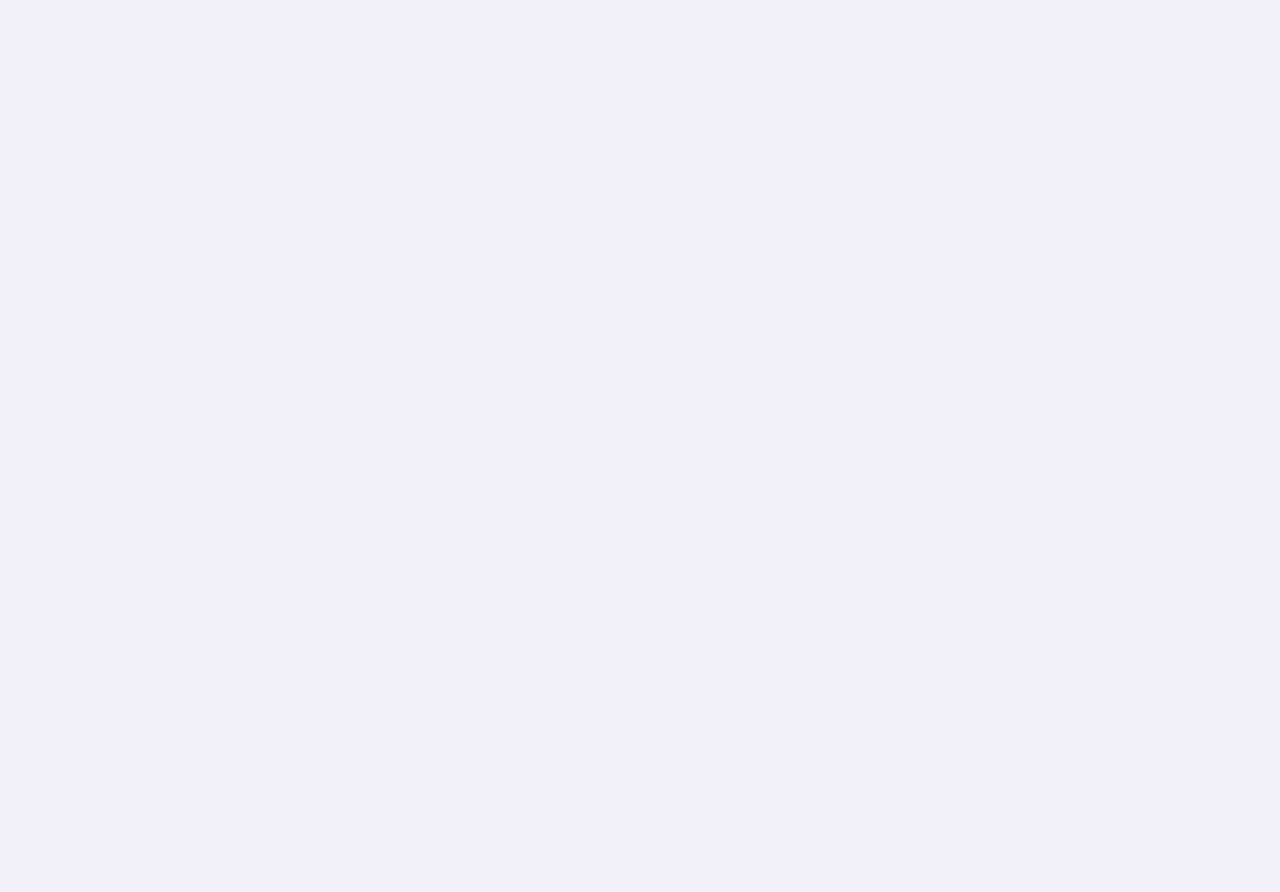
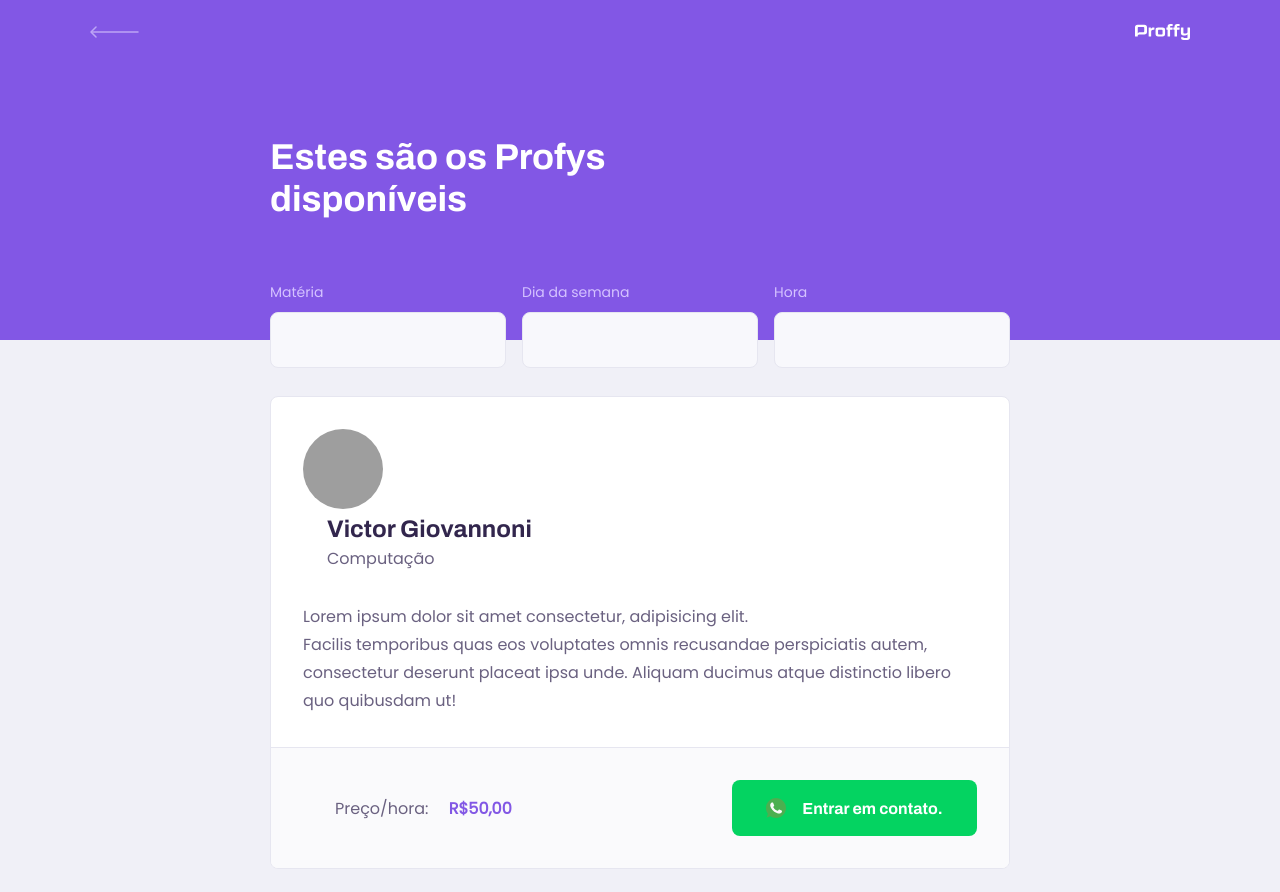
Before and after one commit to Vernalhav/nlw-proffy, a React (Create React App) app: page /study in a window 1280 px wide. Shown: the top 892 px of the page. Before the commit the page ends 800 px from the top, so only its background shows below. Built offline with nearby package versions, Linux system fonts and the light colour scheme; grey boxes are pictures that could not be loaded.

Commit message:
Finished basic teacher item component (no props)

```diff
--- /dev/null
+++ b/src/assets/images/icons/index.d.ts
@@ -0,0 +1,4 @@
+declare module '*.svg' {
+    const content: any;
+    export default content;
+}
--- a/src/assets/styles/global.css
+++ b/src/assets/styles/global.css
@@ -48,6 +48,7 @@
     font-weight: 500;
     font-size: 1.6rem;
     font-family: Poppins;
+    color: var(--color-text-base)
 }
 
 .container {
--- a/src/components/PageHeader/index.tsx
+++ b/src/components/PageHeader/index.tsx
@@ -4,8 +4,13 @@
 import logoImage from '../../assets/images/logo.svg';
 import backIcon from '../../assets/images/icons/back.svg';
 
+import './styles.css';
 
-function PageHeader(){
+interface PageHeaderProps {
+    title: string;
+}
+
+const PageHeader: React.FC<PageHeaderProps> = (props) => {
     return (
         <header className="page-header">
             <div className="top-bar-container">
@@ -16,8 +21,10 @@
             </div>
 
             <div className="header-content">
-                <strong>Estes são os Profys disponíveis</strong>
+                <strong>{props.title}</strong>
+                {props.children}
             </div>
+
         </header>
     );
 }
--- a/src/components/PageHeader/styles.css
+++ b/src/components/PageHeader/styles.css
@@ -0,0 +1,66 @@
+.page-header {
+    display: flex;
+    flex-direction: column;
+    background-color: var(--color-primary);
+}
+
+.page-header .top-bar-container {
+    width: 90%;
+    margin: 0 auto;
+    display: flex;
+    justify-content: space-between;
+    align-items: center;
+    color: var(--color-text-in-primary);
+    padding: 1.6rem 0;
+}
+
+.page-header .top-bar-container a {
+    height: 3.2rem;
+    transition: opacity 0.2s;
+}
+
+.page-header .top-bar-container a:hover {
+    opacity: 0.7;
+}
+
+.page-header .top-bar-container > img {
+    height: 1.6rem;
+}
+
+.page-header .header-content {
+    width: 90%;
+    margin: 0 auto;
+    position: relative;
+    margin: 3.2rem auto;
+}
+
+.page-header .header-content strong {
+    font: 700 3.6rem Archivo;
+    line-height: 4.2rem;
+    color: var(--color-title-in-primary);
+}
+
+@media (min-width: 700px) {
+    .page-header {
+        height: 340px;
+    }
+
+    .page-header .top-bar-container {
+        max-width: 1100px;
+    }
+
+    .page-header .header-content {
+        flex: 1;
+        max-width: 740px;
+        margin: 0 auto;
+        padding-bottom: 48px;
+        display: flex;
+        flex-direction: column;
+        justify-content: center;
+        align-items: flex-start;
+    }
+
+    .page-header .header-content strong {
+        max-width: 340px;
+    }
+}
--- /dev/null
+++ b/src/components/TeacherItem/index.tsx
@@ -0,0 +1,38 @@
+import React from 'react';
+
+import wppIcon from '../../assets/images/icons/whatsapp.svg';
+
+import './styles.css';
+
+interface TeacherItemProps {
+
+}
+
+const TeacherItem: React.FC<TeacherItemProps> = (props) => {
+    return (
+        <article className="teacher-item">
+        <header>
+            <img src="https://www.pngitem.com/pimgs/m/30-307416_profile-icon-png-image-free-download-searchpng-employee.png" alt=""/>
+            <div>
+                <strong>Victor Giovannoni</strong>
+                <span>Computação</span>
+            </div>
+        </header>
+        <p>
+            Lorem ipsum dolor sit amet consectetur, adipisicing elit. <br/>
+            Facilis temporibus quas eos voluptates omnis recusandae perspiciatis autem, <br/>
+            consectetur deserunt placeat ipsa unde. Aliquam ducimus atque distinctio libero quo quibusdam ut!
+        </p>
+        <footer>
+            <p>Preço/hora: <strong>R$50,00</strong></p>
+            <button type="button">
+                <img src={wppIcon} alt="ícone Whatsapp"/>
+                Entrar em contato.
+            </button>
+        </footer>
+    </article>
+
+    );
+}
+
+export default TeacherItem;
--- /dev/null
+++ b/src/components/TeacherItem/styles.css
@@ -0,0 +1,100 @@
+.teacher-item {
+    background: var(--color-box-base);
+    border: 1px solid var(--color-line-in-white);
+    border-radius: 0.8rem;
+    margin-top: 2.4rem;
+    overflow: hidden;
+}
+
+.teacher-item header {
+    padding: 3.2rem 2rem;
+}
+
+.teacher-item header img {
+    width: 8rem;
+    height: 8rem;
+    border-radius: 50%;
+}
+
+.teacher-item header div {
+    margin-left: 2.4rem;
+}
+
+.teacher-item header div strong {
+    font: 700 2.4rem Archivo;
+    display: block;
+    color: var(--color-text-title);
+}
+
+.teacher-item header div span {
+    font-size: 1.6rem;
+    display: block;
+    margin-top: 0.4rem;
+}
+
+.teacher-item > p {
+    padding: 0.2rem;
+    font-size: 1.6rem;
+    line-height: 2.8rem;
+}
+
+.teacher-item footer {
+    padding: 3.2rem 2rem;
+    background: var(--color-box-footer);
+    border-top: 1px solid var(--color-line-in-white);
+    margin-top: 3.2rem;
+    display: flex;
+    align-items: center;
+    justify-content: space-between;
+}
+
+.teacher-item footer p strong {
+    color: var(--color-primary);
+    font-size: 1.6rem;
+    display: block;
+}
+
+.teacher-item footer button {
+    width: 20rem;
+    height: 5.6rem;
+    background: var(--color-secondary);
+    color: var(--color-button-text);
+    border: 0;
+    border-radius: 0.8rem;
+    cursor: pointer;
+    font: 700 1.4rem Archivo;
+    display: flex;
+    align-items: center;
+    justify-content: space-evenly;
+    transition: 0.2s;
+}
+
+.teacher-item footer button:hover {
+    background: var(--color-secondary-dark);
+}
+
+@media (min-width: 700px) {
+    .teacher-item header,
+    .teacher-item footer {
+        padding: 3.2rem;
+    }
+
+    .teacher-item p {
+        padding: 0 3.2rem;
+    }
+
+    .teacher-item footer p strong {
+        display: initial;
+        margin-left: 1.6rem;
+    }
+
+    .teacher-item footer button {
+        width: 24.5rem;
+        font-size: 1.6rem;
+        justify-content: center;
+    }
+
+    .teacher-item footer button img {
+        margin-right: 1.6rem;
+    }
+}
--- a/src/pages/TeacherForm/index.tsx
+++ b/src/pages/TeacherForm/index.tsx
@@ -1,8 +1,12 @@
 import React from 'react';
+
+import PageHeader from '../../components/PageHeader';
 
 function TeacherForm() {
     return (
-        <h1>Teacher Form</h1>
+        <div id="page-teacher-form" className="container">
+            <PageHeader title="Que bom que você quer dar aula!"/>
+        </div>
     );
 }
 
--- a/src/pages/TeacherList/index.tsx
+++ b/src/pages/TeacherList/index.tsx
@@ -1,16 +1,38 @@
 import React from 'react';
-import { Link } from 'react-router-dom';
 
-import logoImage from '../../assets/images/logo.svg';
-import backIcon from '../../assets/images/icons/back.svg';
+import PageHeader from '../../components/PageHeader';
+import TeacherItem from '../../components/TeacherItem';
 
 import './styles.css';
-
 
 function TeacherList() {
     return (
         <div id="page-teacher-list" className="container">
+            <PageHeader title="Estes são os Profys disponíveis">
+               <form id="search-teachers">
+                   <div className="input-block">
+                       <label htmlFor="subject">Matéria</label>
+                       <input type="text" id="subject" />
+                   </div>
 
+                   <div className="input-block">
+                       <label htmlFor="week-day">Dia da semana</label>
+                       <input type="text" id="week-day" />
+                   </div>
+
+                   <div className="input-block">
+                       <label htmlFor="time">Hora</label>
+                       <input type="text" id="time" />
+                   </div>
+               </form>
+            </PageHeader>
+
+            <main>
+                <TeacherItem />
+                <TeacherItem />
+                <TeacherItem />
+                <TeacherItem />
+            </main>
         </div>
     );
 }
--- a/src/pages/TeacherList/styles.css
+++ b/src/pages/TeacherList/styles.css
@@ -3,44 +3,75 @@
     height: 100vh;
 }
 
-.page-header {
-    display: flex;
-    flex-direction: column;
-    background-color: var(--color-primary);
+#search-teachers {
+    margin-top: 3.2rem;
 }
 
-.page-header .top-bar-container {
-    width: 90%;
-    margin: 0 auto;
-    display: flex;
-    justify-content: space-between;
-    align-items: center;
+#search-teachers label {
     color: var(--color-text-in-primary);
-    padding: 1.6rem 0;
 }
 
-.page-header .top-bar-container a {
-    height: 3.2rem;
-    transition: opacity 0.2s;
+#search-teachers .input-block {
+    position: relative;
 }
 
-.page-header .top-bar-container a:hover {
-    opacity: 0.7;
+#search-teachers .input-block + .input-block {
+    margin-top: 1.4rem;
 }
 
-.page-header .top-bar-container > img {
-    height: 1.6rem;
+#search-teachers .input-block label {
+    font-size: 1.4rem;
 }
 
-.page-header .header-content {
-    width: 90%;
-    margin: 0 auto;
-    position: relative;
-    margin: 3.2rem auto;
+#search-teachers .input-block input {
+    width: 100%;
+    height: 5.6rem;
+    margin-top: 0.8rem;
+    border-radius: 0.8rem;
+    background: var(--color-input-background);
+    border: 1px solid var(--color-line-in-white);
+    outline: 0;
+    padding: 0 1.6rem;
+    font: 1.6rem Archivo;
 }
 
-.page-header .header-content strong {
-    font: 700 3.6rem Archivo;
-    line-height: 4.2rem;
-    color: var(--color-title-in-primary);
+#search-teachers .input-block:focus-within::after {
+    width: calc(100% - 3.2rem);
+    height: 2px;
+    content: '';
+    background: var(--color-primary-light);
+    position: absolute;
+    left: 1.6rem;
+    right: 1.6rem;
+    bottom: 0;
 }
+
+#page-teacher-list main {
+    margin: 3.2rem auto;
+    width: 90%;
+}
+
+
+@media (min-width: 700px) {
+    #page-teacher-list {
+        max-width: 100%;
+    }
+
+    #search-teachers {
+        display: grid;
+        grid-template-columns: repeat(3, 1fr);
+        column-gap: 16px;
+        position: absolute;
+        bottom: -28px;
+    }
+
+    #search-teachers .input-block + .input-block {
+        margin-top: 0rem;
+    }
+
+    #page-teacher-list main {
+        padding: 3.2rem 0;
+        max-width: 740px;
+        margin: 0 auto;
+    }
+}
```
